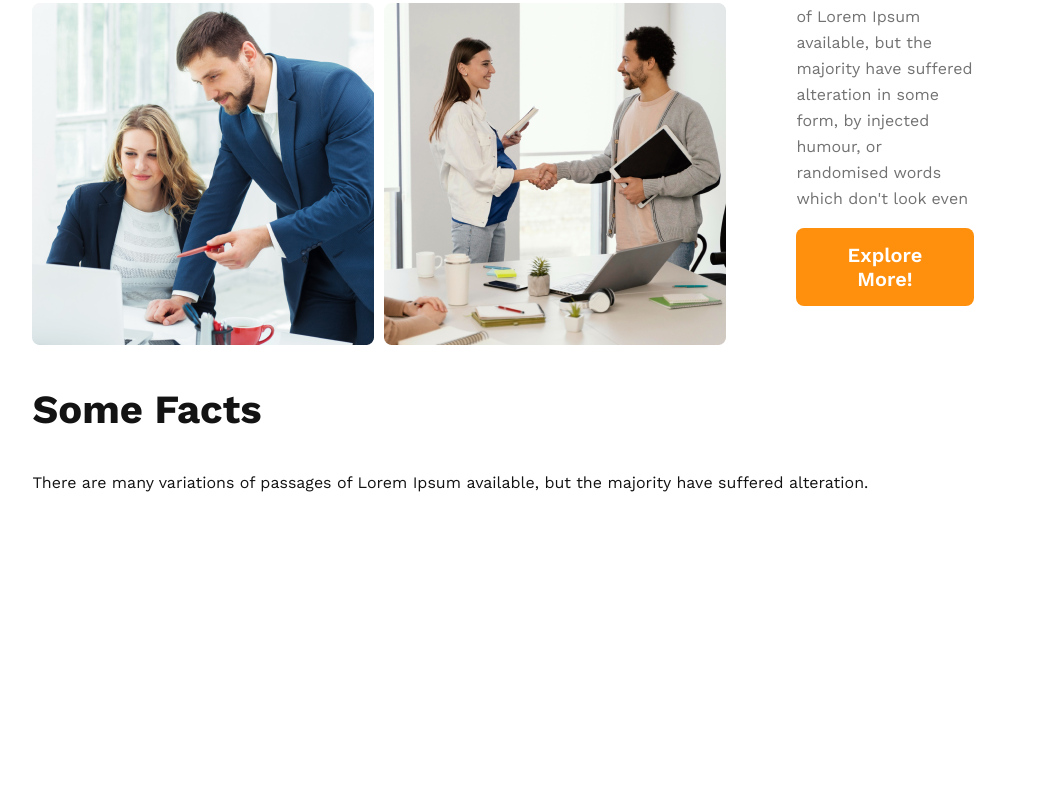
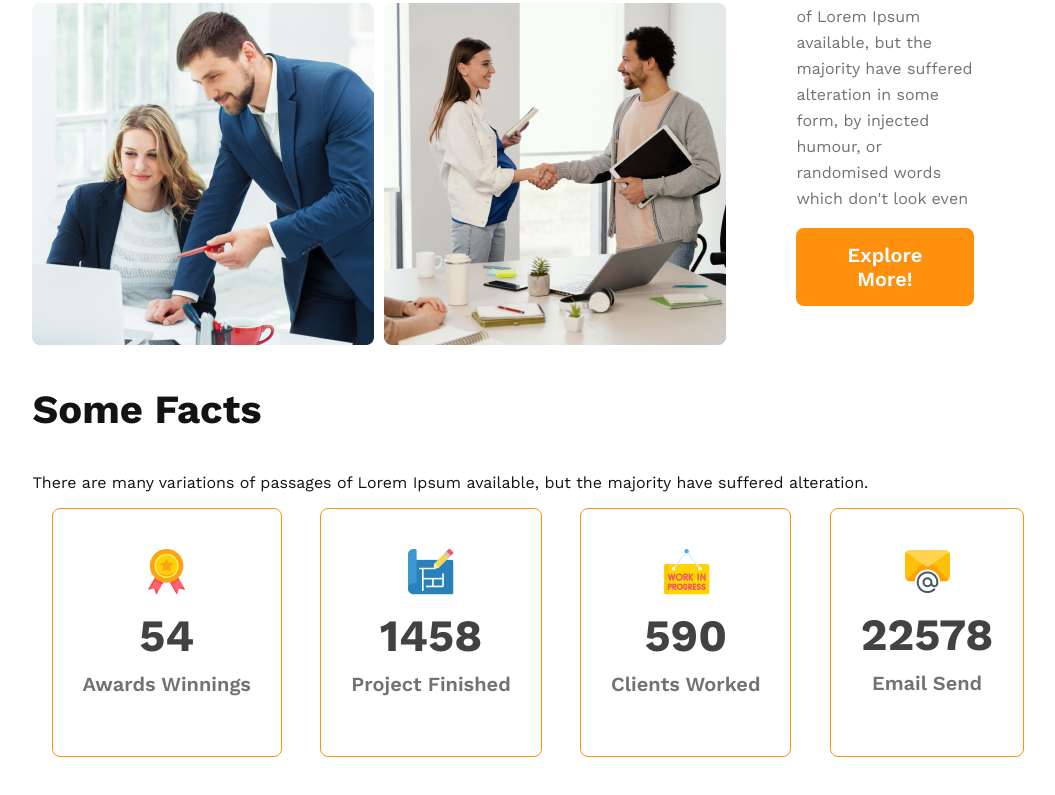
Before and after one commit to rijbe/g3, a plain HTML site: page class-9/index.html in a window 1280 px wide. Shown: the part 1422-2217 px from the top of the page, without its empty margins (102-1157 px from the left). Before the commit the page ends 1984 px from the top, so only its background shows below. Drawn offline with nearby package versions, Linux system fonts and the light colour scheme.

Commit message:
added to facts file

```diff
--- a/class-9/index.html
+++ b/class-9/index.html
@@ -54,6 +54,28 @@
         <section>
             <h3 class="q">Some Facts</h3>
             <p class="bannertext">There are many variations of passages of Lorem Ipsum available, but the majority have suffered alteration.</p>
+            <div class="facts-card-container">
+                <div class="card">
+                    <img src="images/icons/ribon.png" alt="">
+                    <h2 class="card-stats">54</h2>
+                    <p class="card-title">Awards Winnings</p>
+                </div>
+                <div class="card">
+                    <img src="images/icons/projects.png" alt="">
+                    <h2 class="card-stats">1458</h2>
+                    <p class="card-title">Project Finished</p>
+                </div>
+                <div class="card">
+                    <img src="images/icons/customers.png" alt="">
+                    <h2 class="card-stats">590</h2>
+                    <p class="card-title">Clients Worked</p>
+                </div>
+                <div class="card">
+                    <img src="images/icons/email.png" alt="">
+                    <h2 class="card-stats">22578</h2>
+                    <p class="card-title">Email Send</p>
+                </div>
+            </div>
         </section>
     </main>
     <footer>
--- a/class-9/style/style.css
+++ b/class-9/style/style.css
@@ -132,8 +132,33 @@ main{
    font-weight: 400;
    line-height: 26px; /* 162.5% */
 }
-
-
+/* facts section */
+.facts-card-container .card{
+   border-radius: 8px;
+   border: 1px solid #FF900E;
+   text-align: center;
+   padding: 40px 30px;
+}
+.facts-card-container{
+   display: flex;
+   justify-content: space-around;
+}
+.facts-card-container .card-stats{
+   font-size: 2.8rem;
+   color: #424242;
+   margin-top: 10px;
+   margin-bottom: 10px;
+}
+.card-title{
+   color:  #727272;
+   text-align: center;
+   font-family: Work Sans;
+   font-size: 20px;
+   font-style: normal;
+   font-weight: 600;
+   line-height: normal;
+   margin-top: 5px;
+}
 
 
 
```
